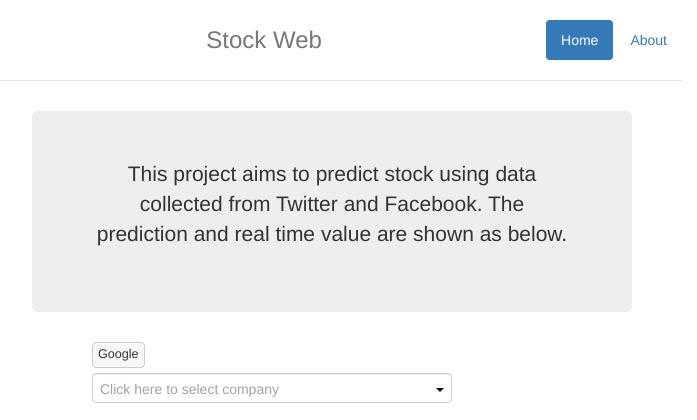
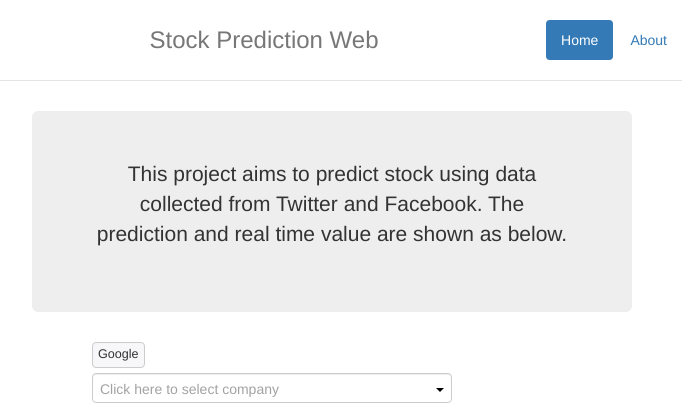
Before and after one commit to tinyjumbo/stockweb, a Flask app: template FlaskApp/app/templates/index.html in a window 1280 px wide. Shown: the top 420 px of the page, without its empty margins (308-1005 px from the left). Run offline with Flask 2, Linux system fonts and the light colour scheme; the template is opened without the code that fills it, so the values that code supplies are empty; some libraries are stand-ins or nearby versions.

Commit message:
Modified the Web name.

```diff
--- a/FlaskApp/app/templates/index.html
+++ b/FlaskApp/app/templates/index.html
@@ -11,7 +11,7 @@
                 <li role="presentation"><a href="#" data-toggle="modal" data-target="#about_modal">About</a></li>
             </ul>
         </nav>
-        <h3 class="text-muted">Stock Web</h3>
+        <h3 class="text-muted">Stock Prediction Web</h3>
     </div>
 <div class="modal fade" id="about_modal" role="dialog">
     <div class="modal-dialog">
```
